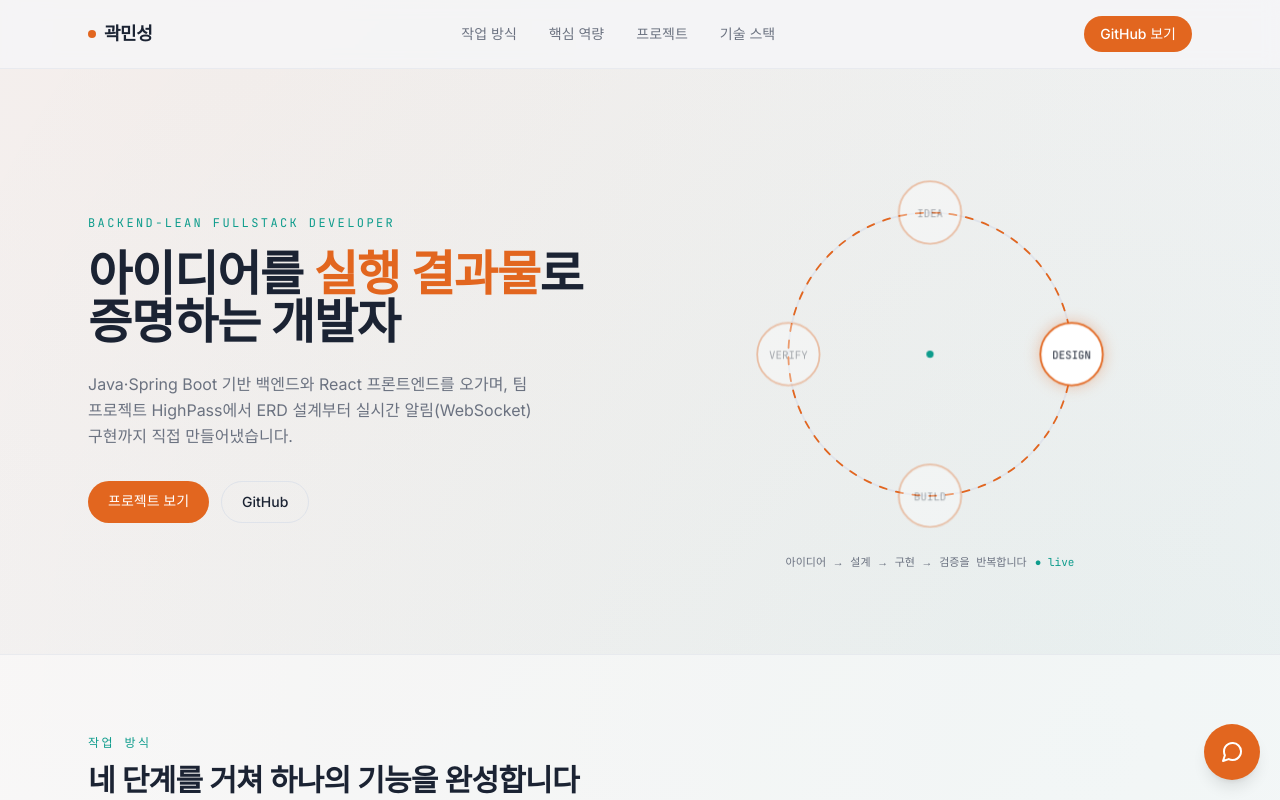
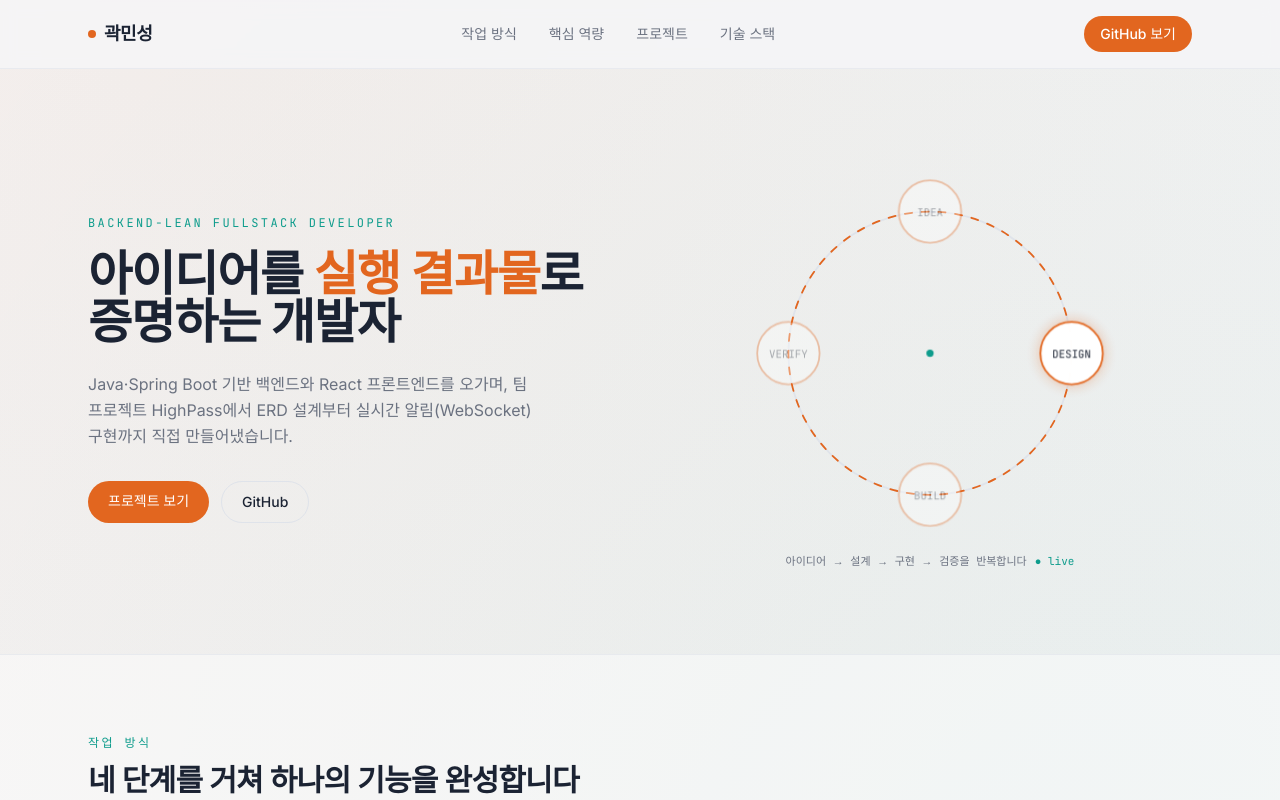
Before and after one commit to minsung1102/minsung-portfolio, a Next.js app: page / in a window 1280 px wide. Shown: the top 800 px of the page. Built offline with nearby package versions, Linux system fonts and the light colour scheme.

Commit message:
챗봇 위치 수정

```diff
--- a/app/ChatWidget.tsx
+++ b/app/ChatWidget.tsx
@@ -10,7 +10,6 @@ const GREETING: Message = {
 };
 
 export default function ChatWidget() {
-  const [open, setOpen] = useState(false);
   const [messages, setMessages] = useState<Message[]>([GREETING]);
   const [input, setInput] = useState("");
   const [loading, setLoading] = useState(false);
@@ -18,7 +17,7 @@ export default function ChatWidget() {
 
   useEffect(() => {
     listRef.current?.scrollTo({ top: listRef.current.scrollHeight, behavior: "smooth" });
-  }, [messages, open]);
+  }, [messages]);
 
   async function send() {
     const text = input.trim();
@@ -58,29 +57,7 @@ export default function ChatWidget() {
   }
 
   return (
-    <>
-      <button
-        onClick={() => setOpen((v) => !v)}
-        aria-label={open ? "챗봇 닫기" : "챗봇 열기"}
-        className="fixed bottom-5 right-5 z-50 flex h-14 w-14 items-center justify-center rounded-full bg-accent text-white shadow-lg transition-transform hover:scale-105"
-      >
-        {open ? (
-          <svg width="22" height="22" viewBox="0 0 24 24" fill="none" stroke="currentColor" strokeWidth="2">
-            <path d="M6 6l12 12M18 6L6 18" strokeLinecap="round" />
-          </svg>
-        ) : (
-          <svg width="24" height="24" viewBox="0 0 24 24" fill="none" stroke="currentColor" strokeWidth="2">
-            <path
-              d="M21 11.5a8.38 8.38 0 01-.9 3.8 8.5 8.5 0 01-7.6 4.7 8.38 8.38 0 01-3.8-.9L3 21l1.9-5.7a8.38 8.38 0 01-.9-3.8 8.5 8.5 0 014.7-7.6 8.38 8.38 0 013.8-.9h.5a8.48 8.48 0 018 8v.5z"
-              strokeLinecap="round"
-              strokeLinejoin="round"
-            />
-          </svg>
-        )}
-      </button>
-
-      {open && (
-        <div className="fixed bottom-24 right-5 z-50 flex h-[28rem] w-[22rem] max-w-[calc(100vw-2.5rem)] flex-col overflow-hidden rounded-2xl border border-line bg-surface shadow-2xl">
+    <div className="flex h-[28rem] w-full flex-col overflow-hidden rounded-2xl border border-line bg-surface shadow-lg">
       <div className="flex items-center gap-2 border-b border-line bg-panel px-4 py-3">
         <span className="h-2 w-2 rounded-full bg-signal" />
         <p className="font-display text-sm font-bold">포트폴리오 안내 봇</p>
@@ -127,7 +104,5 @@ export default function ChatWidget() {
         </button>
       </div>
     </div>
-      )}
-    </>
   );
 }
--- a/app/layout.tsx
+++ b/app/layout.tsx
@@ -1,7 +1,6 @@
 import type { Metadata } from "next";
 import { Space_Grotesk, Inter, JetBrains_Mono } from "next/font/google";
 import "./globals.css";
-import ChatWidget from "./ChatWidget";
 
 const display = Space_Grotesk({
   subsets: ["latin"],
@@ -34,10 +33,7 @@ export default function RootLayout({
 }) {
   return (
     <html lang="ko" className={`${display.variable} ${body.variable} ${mono.variable}`}>
-      <body className="font-body bg-ink text-text antialiased">
-        {children}
-        <ChatWidget />
-      </body>
+      <body className="font-body bg-ink text-text antialiased">{children}</body>
     </html>
   );
 }
--- a/app/page.tsx
+++ b/app/page.tsx
@@ -1,4 +1,5 @@
 import MobileNav from "./MobileNav";
+import ChatWidget from "./ChatWidget";
 
 const steps = [
   {
@@ -352,6 +353,19 @@ export default function Home() {
         </div>
       </section>
 
+      {/* Chat */}
+      <section id="chat" className="border-t border-line/60 bg-surface/40">
+        <div className="mx-auto max-w-6xl px-6 py-20">
+          <p className="font-mono text-xs tracking-[0.2em] text-signal">AI 안내 봇</p>
+          <h2 className="mt-3 font-display text-2xl font-bold tracking-tight md:text-3xl">
+            궁금한 점을 바로 물어보세요
+          </h2>
+          <div className="mx-auto mt-8 max-w-2xl">
+            <ChatWidget />
+          </div>
+        </div>
+      </section>
+
       {/* Contact */}
       <section id="contact" className="mx-auto max-w-6xl px-6 py-24 text-center">
         <h2 className="font-display text-2xl font-bold tracking-tight md:text-3xl">
```
Lines whose indentation alone changed are shown as unchanged.
